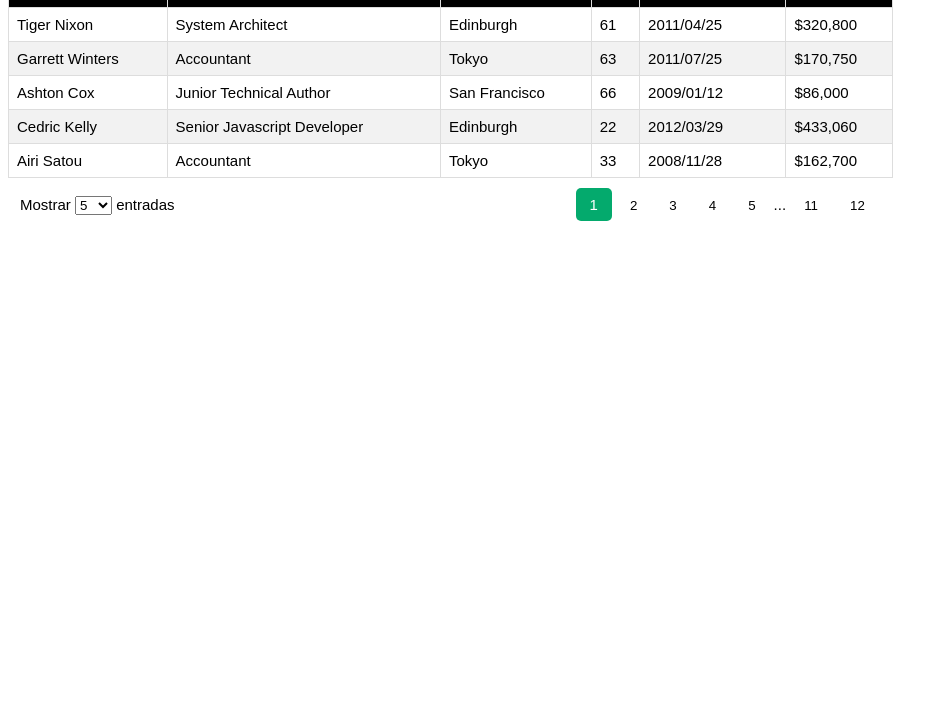
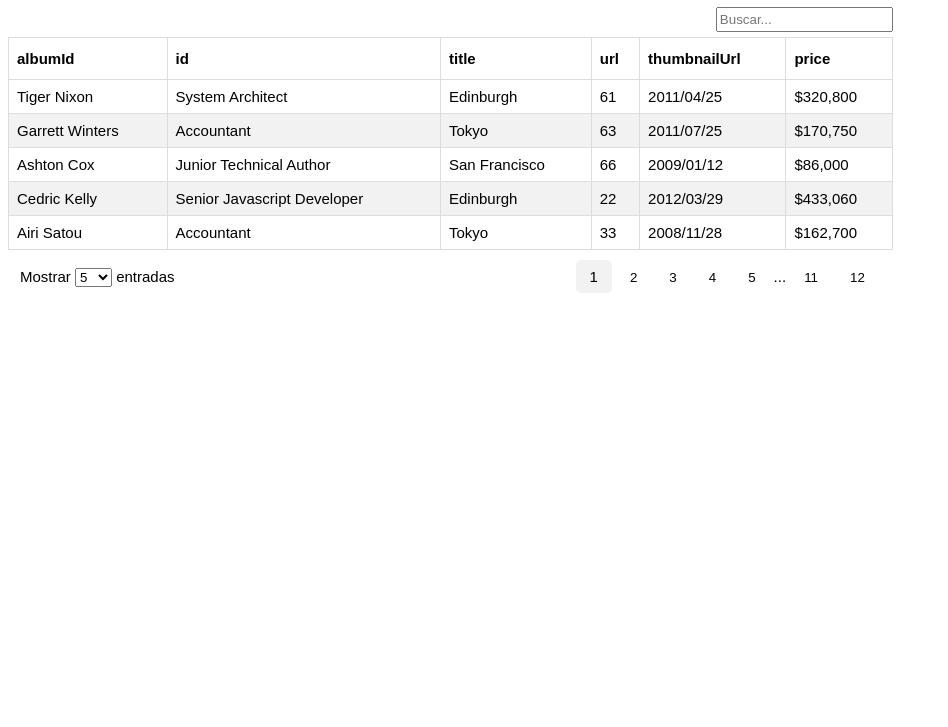
Before and after one commit to joellion32/Jdatatables, a plain HTML site: page index.html in a window 1280 px wide. Shown: the part 73-800 px from the top of the page, without its empty margins (0-948 px from the left). Drawn offline with Linux system fonts and the light colour scheme.

Commit message:
En desarrollo

```diff
--- a/Jdatatables/Jdatatables.js
+++ b/Jdatatables/Jdatatables.js
@@ -37,7 +37,8 @@ class DataTable {
         this.headerButtons = headerButtons;
         this.options = {
             tableHeaderBackground: options.tableHeaderBackground,
-            tableHeaderTextColor: options.tableHeaderTextColor
+            tableHeaderTextColor: options.tableHeaderTextColor,
+            paginationActiveBackground: options.paginationActiveBackground
         };
 
     }
@@ -122,6 +123,7 @@ class DataTable {
         this.renderHeaderButtons();
         this.renderSearch();
         this.renderSelectedEntries();
+        this.changeHoverButtons();
     }
 
     createHTML() {
@@ -153,7 +155,7 @@ class DataTable {
     </div>
 </div>
 `
-}
+    }
 
     //renderizar header de la tabla
     renderHeaders() {
@@ -161,7 +163,7 @@ class DataTable {
 
         this.headers.forEach(header => {
             this.element.querySelector('thead tr').innerHTML +=
-            `<th style="background-color: ${this.options.tableHeaderBackground}
+                `<th style="background-color: ${this.options.tableHeaderBackground}
             !important; color: ${this.options.tableHeaderTextColor}
             !important">${header}</th>`
         })
@@ -225,9 +227,11 @@ class DataTable {
                 this.pagination.pointer = (this.pagination.actual * this.pagination.noItemsPerPage) - this.pagination.noItemsPerPage;
                 this.renderRows()
                 this.renderPagesButtons();
+                console.log(`Mostrando ${this.numberOfEntries} a ${this.pagination.pointer} de ${this.copyItems.length}`)
             })
         })
 
+        //cambiar colores hover de los botones
     }
 
     //dibujar los botones de inicio y ultimo cuando la cantidad de registros es mucha
@@ -235,13 +239,27 @@ class DataTable {
         let res = '';
         for (let i = start; i <= end; i++) {
             if (i === this.pagination.actual) {
-                res += `<li><span class="active">${i}</span></li>`
+                res += `<li><span style="background-color: ${this.options.paginationActiveBackground}; color: ${this.options.tableHeaderTextColor}" class="active">${i}</span></li>`
             } else {
                 res += `<li><button data-page="${i}">${i}</button></li>`
             }
         }
 
         return res;
+    }
+
+    //cambiar colores hover de los botones
+    changeHoverButtons() {
+        var css = `.datatable-container .footer-tools .pages ul li button:hover{color: ${this.options.tableHeaderTextColor}; background-color: ${this.options.paginationActiveBackground} }`;
+        var style = document.createElement('style');
+
+        if (style.styleSheet) {
+            style.styleSheet.cssText = css;
+        } else {
+            style.appendChild(document.createTextNode(css));
+        }
+
+        document.getElementsByTagName('head')[0].appendChild(style);
     }
 
     //renderizar botones personalizados para agregar al usuario
--- a/index.html
+++ b/index.html
@@ -12,7 +12,7 @@
 
 <body>
 
-
+    <h1>Lista de usuarios</h1>
     <table id="datatable">
         <thead>
             <tr>
@@ -493,8 +493,9 @@
         const dt = new DataTable('#datatable',
         //add options
         {
-            tableHeaderBackground: 'black',
-            tableHeaderTextColor: 'white'
+            tableHeaderBackground: 'white',
+            tableHeaderTextColor: 'black',
+            paginationActiveBackground: '#f2f2f2'
         },
         // add buttons
         [
```
